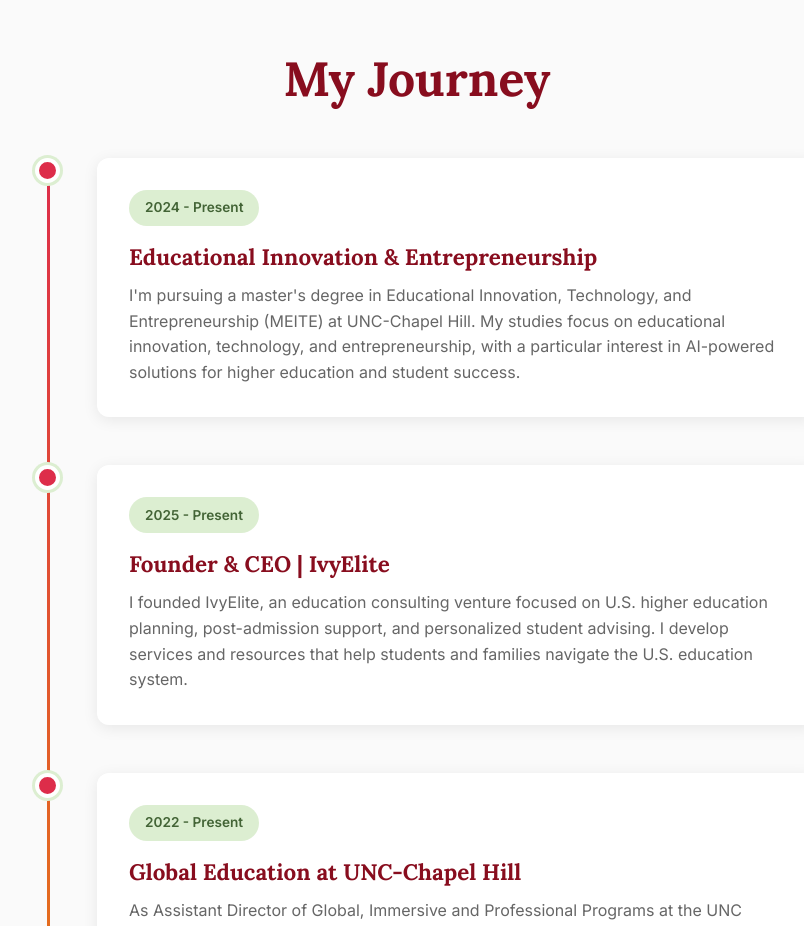
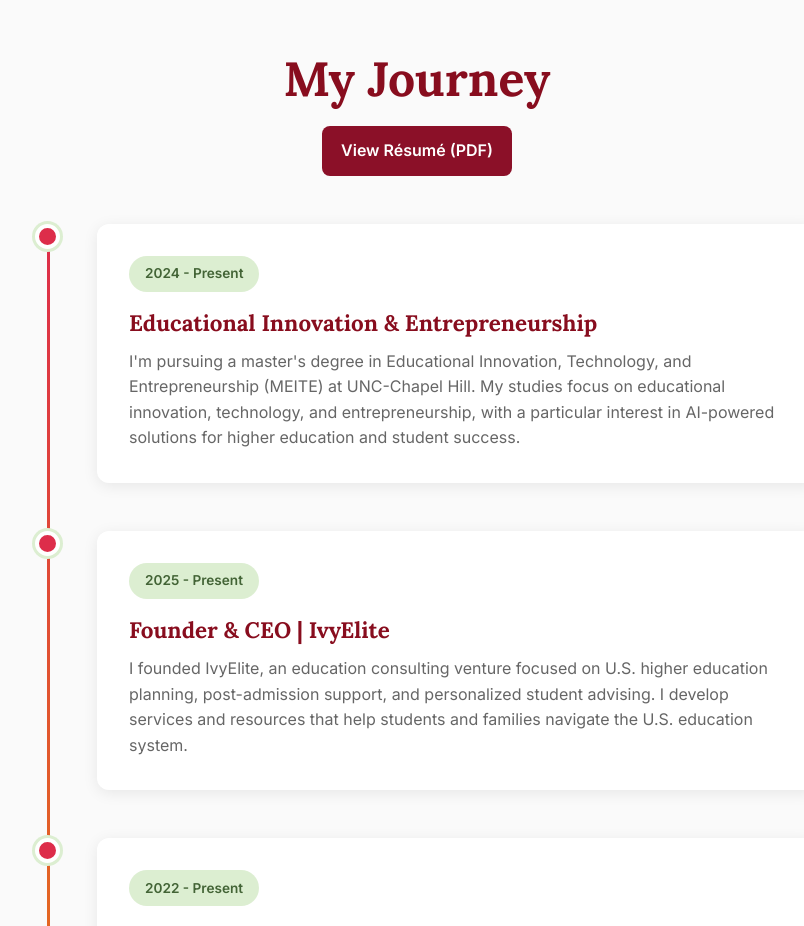
Before and after one commit to huiyang-us/personal-site, a plain HTML site: page about.html in a window 1280 px wide. Shown: the part 1900-2826 px from the top of the page, without its empty margins (223-1027 px from the left). Drawn offline with Linux system fonts and the light colour scheme.

Commit message:
Update about.html

```diff
--- a/about.html
+++ b/about.html
@@ -153,6 +153,14 @@
     <section class="timeline-section">
         <div class="container">
             <h2 class="section-title">My Journey</h2>
+            <div style="text-align: center; margin: 0 0 2rem;">
+    <a href="./resume.pdf" target="_blank" rel="noopener"
+       style="display: inline-block; padding: 0.7rem 1.2rem;
+              border-radius: 8px; background: #8b1028; color: #fff;
+              font-weight: 600; text-decoration: none;">
+        View Résumé (PDF)
+    </a>
+</div>
 
             <div class="timeline">
                 <div class="timeline-item">
```
